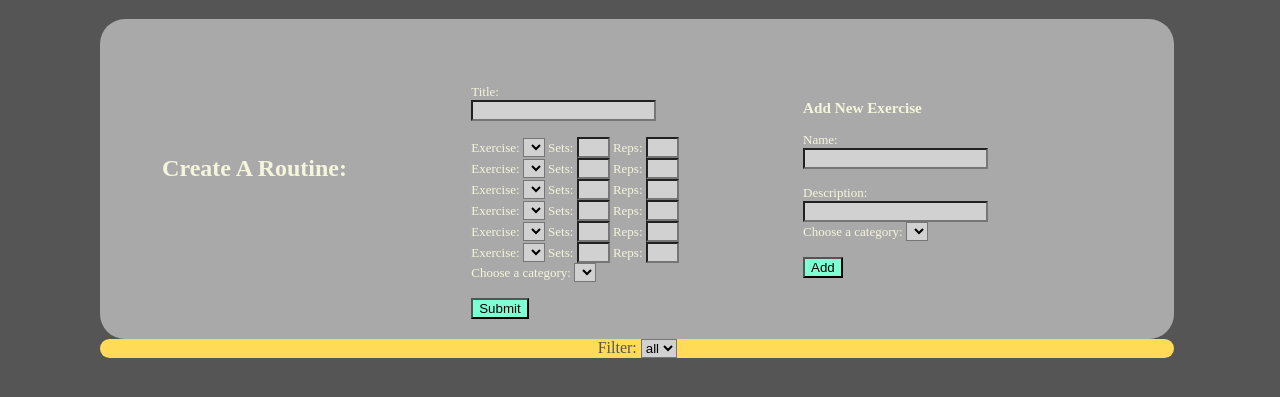
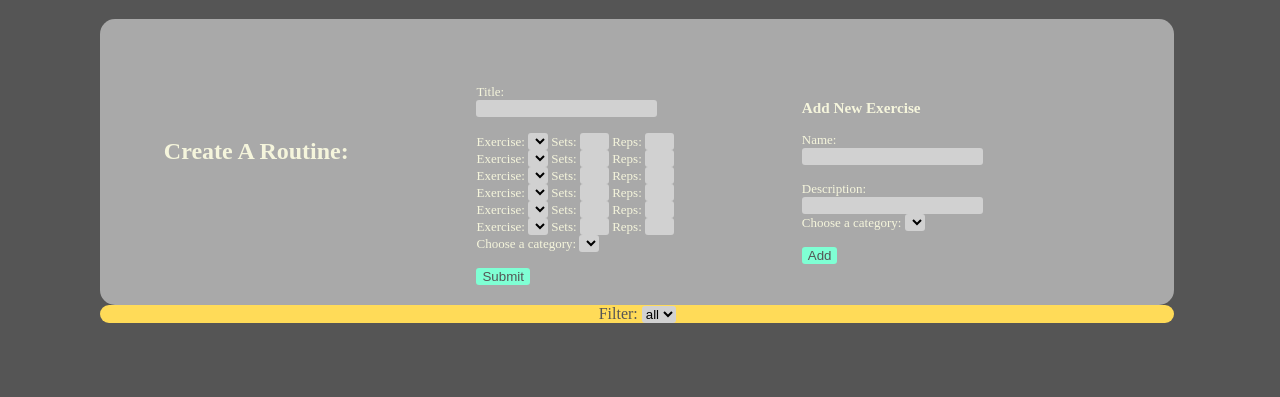
Before and after one commit to dbrandt1990/js-exercise-api-frontend, a plain HTML site: page index.html in a window 1280 px wide. Shown: the part 61-458 px from the top of the page. Drawn offline with Linux system fonts and the light colour scheme; no server answers.

Commit message:
input styling

```diff
--- a/style.css
+++ b/style.css
@@ -18,7 +18,7 @@ h2 {
     justify-content: space-around;
     padding-bottom: 20px;
     background-color: darkgrey;
-    border-radius: 25px;
+    border-radius: 15px;
     width: 85%;
     margin-left: 5.75em;
 }
@@ -34,20 +34,18 @@ h2 {
 }
 /* form inputs */
 
-input[type="text"], textarea {
-
-    background-color : #d1d1d1;
-
-  }
-
-  select {
-
+input[type="text"], select {
+    border-style: none;
+    border-radius: 3px;
     background-color : #d1d1d1;
 
   }
 
   input[type="submit"] {
+    border-style: none;
+    border-radius: 3px;
     background-color: aquamarine;
+    color: #555;
   }
 /* filter */
 #filter {
@@ -72,7 +70,7 @@ input[type="text"], textarea {
   .rCard {
       text-align: center;
       border: none;
-      border-radius: 25px;
+      border-radius: 15px;
       background-color: aquamarine;
 
   }
@@ -81,10 +79,6 @@ input[type="text"], textarea {
     color: #555;
     margin: .35em;
   }
-
-.exDesc {
-
-}
 
 .exCard {
     -webkit-filter: brightness(100%);
```
